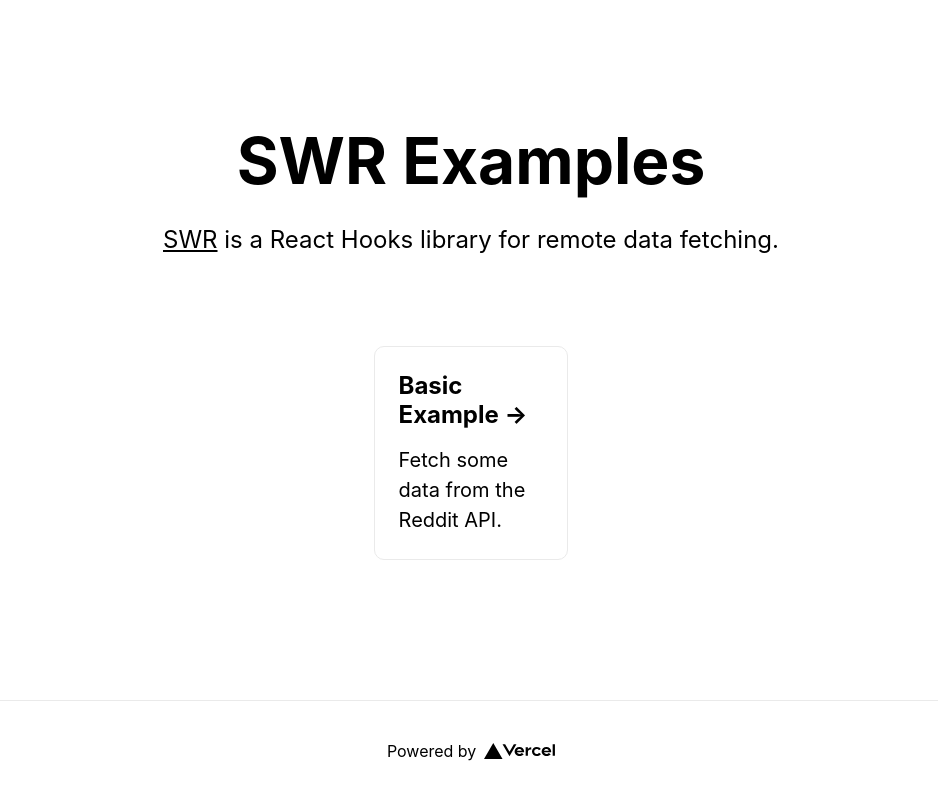
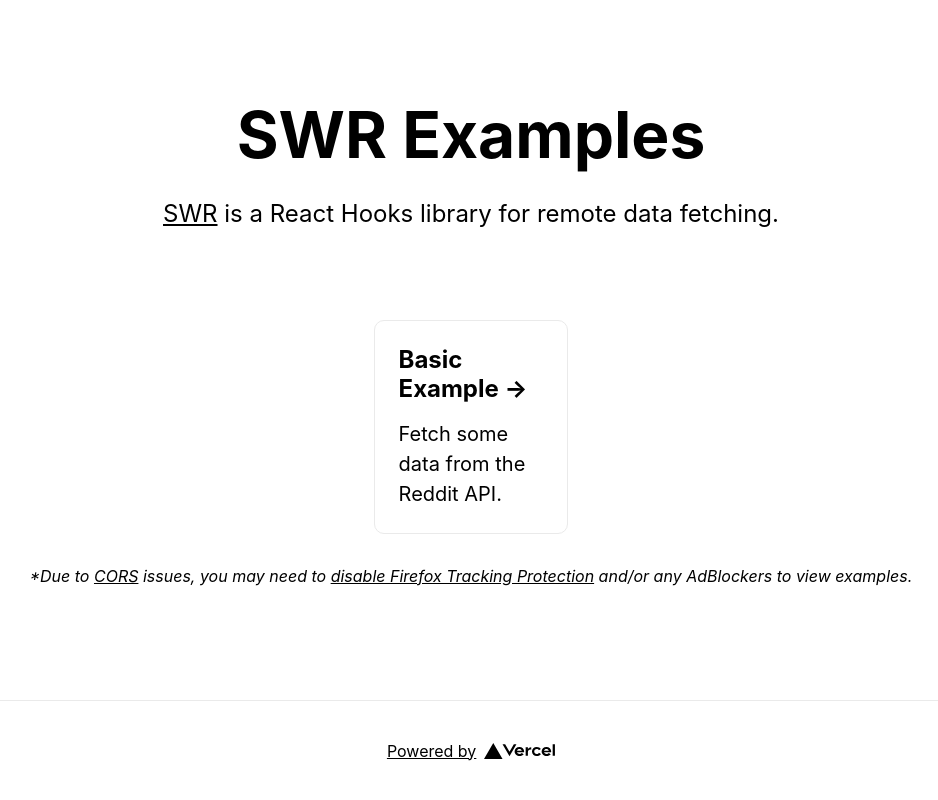
Before and after one commit to gregrickaby/swr-examples, a Next.js app: page / in a window 1280 px wide. Shown: the whole page, without its empty margins (169-1107 px from the left). Built offline with nearby package versions, Linux system fonts and the light colour scheme.

Commit message:
link to screenshot

```diff
--- a/pages/index.js
+++ b/pages/index.js
@@ -13,10 +13,8 @@
         <h1 className="title">SWR Examples</h1>
 
         <p className="description">
-          <a href="https://swr.now.sh/" style={{ textDecoration: "underline" }}>
-            SWR
-          </a>{" "}
-          is a React Hooks library for remote data fetching.
+          <a href="https://swr.now.sh/">SWR</a> is a React Hooks library for
+          remote data fetching.
         </p>
 
         <div className="grid">
@@ -27,6 +25,20 @@
             </a>
           </Link>
         </div>
+
+        <p>
+          <em>
+            *Due to{" "}
+            <a href="https://developer.mozilla.org/en-US/docs/Web/HTTP/CORS">
+              CORS
+            </a>{" "}
+            issues, you may need to{" "}
+            <a href="/disable-firefox-tracking-protection.png">
+              disable Firefox Tracking Protection
+            </a>{" "}
+            and/or any AdBlockers to view examples.
+          </em>
+        </p>
       </main>
 
       <footer>
@@ -80,7 +92,6 @@
 
         a {
           color: inherit;
-          text-decoration: none;
         }
 
         .title a {
```
